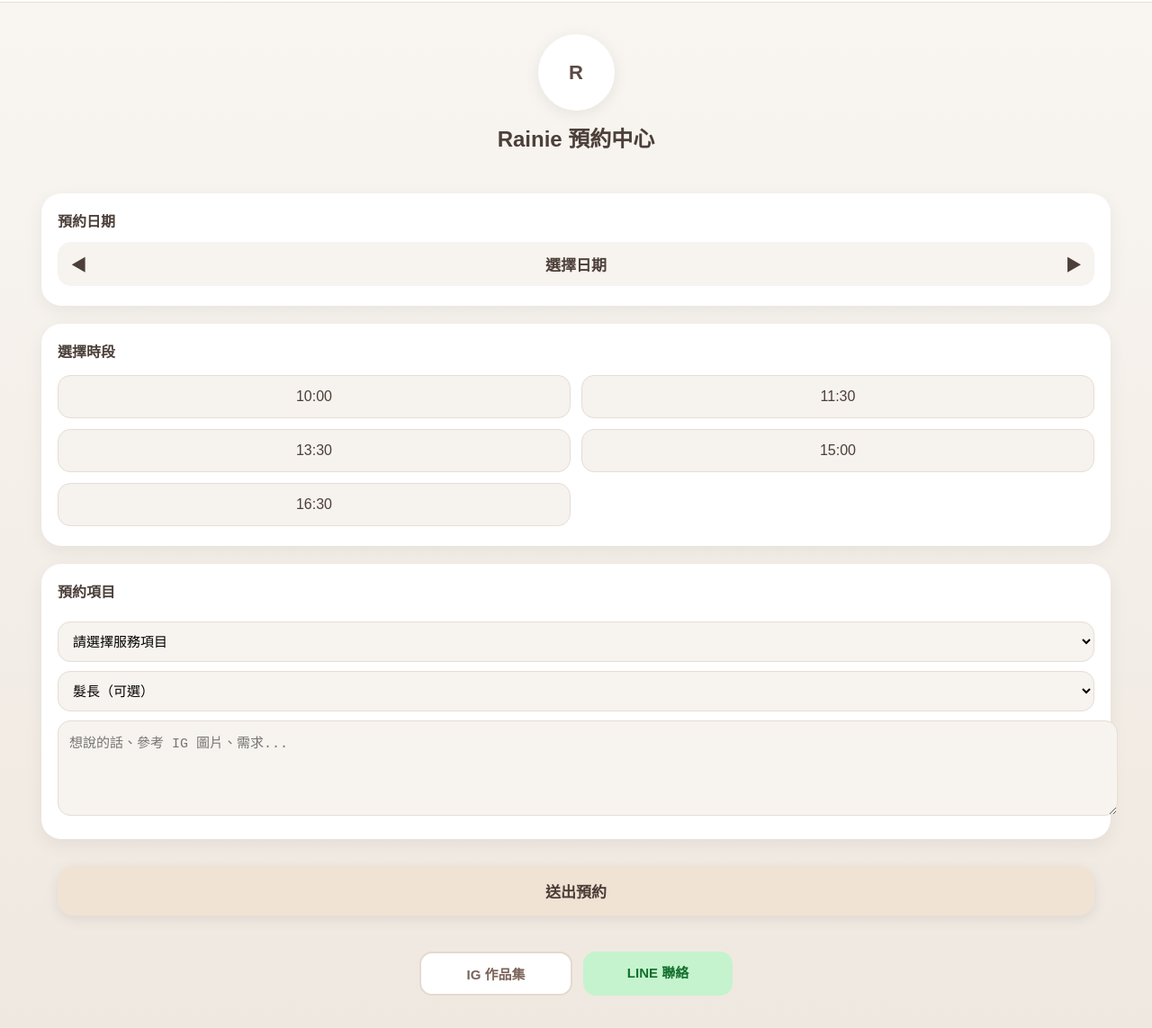
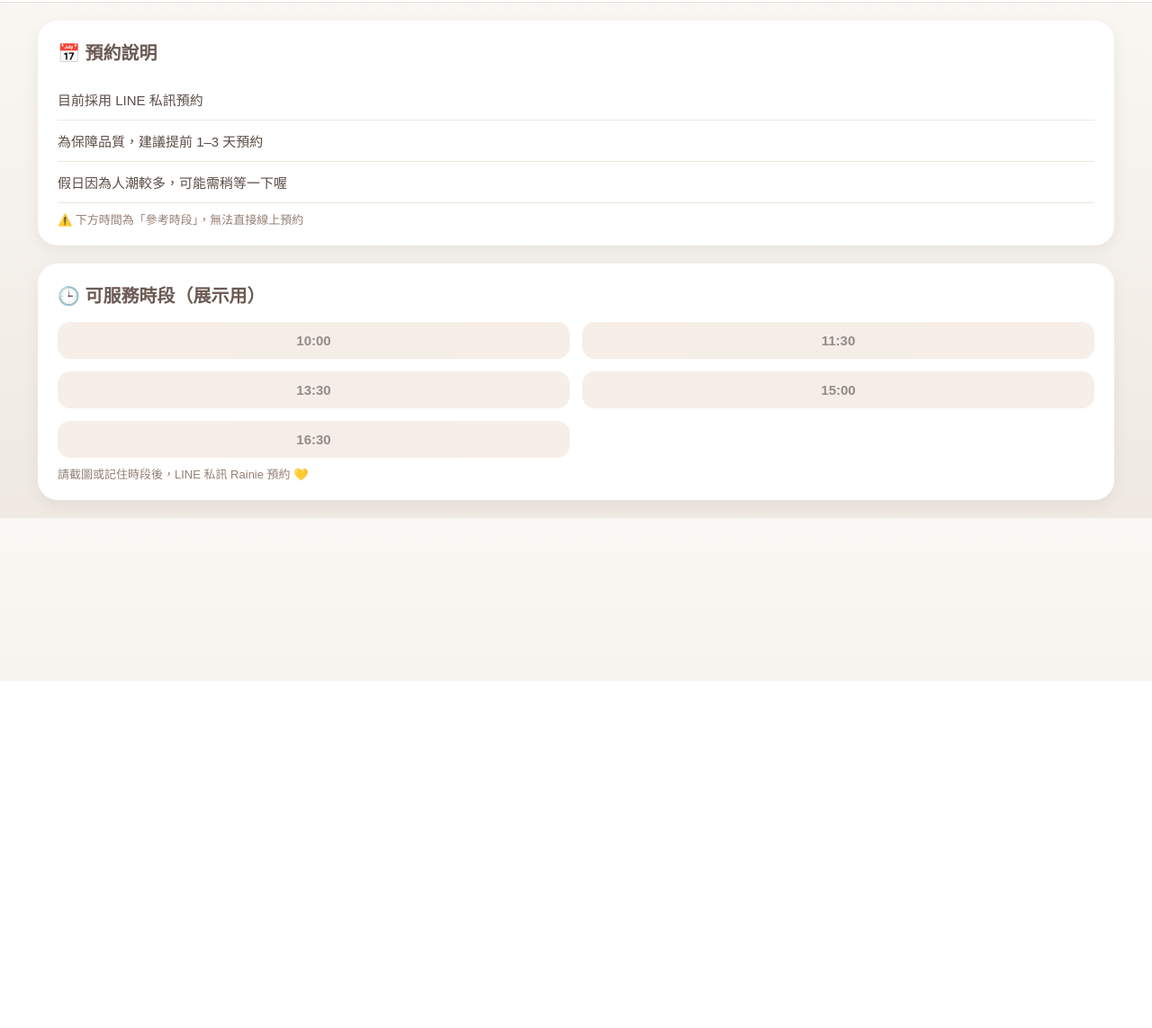
Before and after one commit to yvv8schrsb-glitch/yvv8schrsb-glitch.github.io, a plain HTML site: page booking.html in a window 1280 px wide. Shown: the part 43-1186 px from the top of the page at 90% size. After the commit the page ends 800 px from the top, so only its background shows below. Drawn offline with Linux system fonts and the light colour scheme.

Commit message:
Update booking.html

```diff
--- a/booking.html
+++ b/booking.html
@@ -9,9 +9,10 @@
 <style>
 body {
     margin: 0;
+    padding: 0;
     font-family: "Noto Sans TC", sans-serif;
-    background: linear-gradient(#f9f6f2, #efe8e0);
-    color: #4c3f39;
+    background: linear-gradient(#faf8f4, #efe9e2);
+    color: #4b413c;
 }
 
 /* 導覽列 */
@@ -34,125 +35,58 @@
     font-size: 15px;
 }
 
-.header {
-    text-align: center;
-    padding: 35px 20px 25px;
-}
-
-.logo-circle {
-    width: 85px;
-    height: 85px;
-    background: #ffffff;
-    border-radius: 50%;
-    box-shadow: 0 4px 18px rgba(0,0,0,0.07);
-    display: flex;
-    align-items: center;
-    justify-content: center;
-    font-size: 22px;
-    font-weight: 700;
-    color: #5a4a43;
-    margin: 0 auto 12px;
-}
-
-.title {
-    font-size: 24px;
-    font-weight: 800;
-}
-
-.section {
+/* 卡片 */
+.card {
     width: 90%;
     background: #ffffff;
     margin: 20px auto;
-    padding: 18px 18px 22px;
+    padding: 20px 22px;
     border-radius: 22px;
     box-shadow: 0 6px 20px rgba(0,0,0,0.06);
 }
 
-.section-title {
-    font-size: 16px;
-    font-weight: 700;
-    margin-bottom: 12px;
+.title {
+    font-size: 20px;
+    font-weight: 800;
+    margin-bottom: 16px;
+    color: #6b5a53;
 }
 
-.date-box {
+/* 項目 */
+.item-row {
     display: flex;
     justify-content: space-between;
-    align-items: center;
-    background: #f7f3ee;
-    padding: 12px 15px;
-    border-radius: 15px;
-    font-size: 17px;
-    font-weight: 600;
+    padding: 12px 0;
+    border-bottom: 1px solid #efe7df;
+    font-size: 15px;
+    color: #5b4c45;
 }
 
-.time-grid {
+/* 時段按鈕 */
+.time-box {
     display: grid;
     grid-template-columns: repeat(2, 1fr);
-    gap: 12px;
-    margin-top: 15px;
+    gap: 14px;
+    margin-top: 10px;
 }
 
 .time-btn {
-    padding: 14px;
-    background: #f6f2ed;
-    border: 1px solid #e6ddd6;
+    padding: 12px 0;
+    background: #f2e7dd;
+    text-align: center;
     border-radius: 14px;
-    text-align: center;
+    font-weight: 700;
+    color: #6a5b54;
+    font-size: 15px;
+    pointer-events: none;   /* 無法點選 */
+    opacity: 0.7;
 }
 
-.select-box {
-    width: 100%;
-    background: #f7f3ee;
-    border-radius: 14px;
-    padding: 12px;
-    border: 1px solid #e6ddd6;
-    font-size: 15px;
-    margin-top: 10px;
+.notice {
+    margin: 8px 0 0;
+    font-size: 13px;
+    color: #957f73;
 }
-
-.submit-btn {
-    width: 90%;
-    margin: 30px auto 40px;
-    display: block;
-    padding: 15px;
-    border: none;
-    border-radius: 18px;
-    background: #f1e3d3;
-    font-size: 17px;
-    font-weight: 700;
-    color: #4a3d37;
-    box-shadow: 0 4px 15px rgba(0,0,0,0.08);
-}
-
-.contact-buttons {
-    display: flex;
-    gap: 12px;
-    justify-content: center;
-    margin-top: 20px;
-}
-
-.btn-ig, .btn-line {
-    padding: 12px 18px;
-    border-radius: 14px;
-    font-size: 15px;
-    text-decoration: none;
-    font-weight: 600;
-    min-width: 130px;
-    text-align: center;
-    display: block;
-}
-
-.btn-ig {
-    background: #fff;
-    border: 2px solid #e5d9cf;
-    color: #7b645a;
-}
-
-.btn-line {
-    background: #c5f3cd;
-    color: #136f2d;
-}
-
 </style>
 </head>
 
@@ -164,66 +98,31 @@
     <a href="price.html">價目表</a>
 </div>
 
-<div class="header">
-    <div class="logo-circle">R</div>
-    <div class="title">Rainie 預約中心</div>
+<!-- 預約說明 -->
+<div class="card">
+    <div class="title">📅 預約說明</div>
+
+    <div class="item-row">目前採用 LINE 私訊預約</div>
+    <div class="item-row">為保障品質，建議提前 1–3 天預約</div>
+    <div class="item-row">假日因為人潮較多，可能需稍等一下喔</div>
+
+    <div class="notice">⚠️ 下方時間為「參考時段」，無法直接線上預約</div>
 </div>
 
-<form action="https://formsubmit.co/tina900829@gmail.com" method="POST">
+<!-- 時段展示（不能選） -->
+<div class="card">
+    <div class="title">🕒 可服務時段（展示用）</div>
 
-<div class="section">
-    <div class="section-title">預約日期</div>
-
-    <div class="date-box">
-        <span>◀</span>
-        <span>選擇日期</span>
-        <span>▶</span>
-    </div>
-</div>
-
-<div class="section">
-    <div class="section-title">選擇時段</div>
-
-    <div class="time-grid">
+    <div class="time-box">
         <div class="time-btn">10:00</div>
         <div class="time-btn">11:30</div>
         <div class="time-btn">13:30</div>
         <div class="time-btn">15:00</div>
         <div class="time-btn">16:30</div>
     </div>
+
+    <div class="notice">請截圖或記住時段後，LINE 私訊 Rainie 預約 💛</div>
 </div>
-
-<div class="section">
-    <div class="section-title">預約項目</div>
-
-    <select name="項目" class="select-box" required>
-        <option value="">請選擇服務項目</option>
-        <option>洗髮</option>
-        <option>剪髮</option>
-        <option>護髮</option>
-        <option>染髮（不漂）</option>
-    </select>
-
-    <select name="髮長" class="select-box">
-        <option value="">髮長（可選）</option>
-        <option>短髮</option>
-        <option>中長髮</option>
-        <option>長髮</option>
-    </select>
-
-    <textarea name="留言" class="select-box" style="height:80px;" placeholder="想說的話、參考 IG 圖片、需求..."></textarea>
-</div>
-
-<button class="submit-btn" type="submit">送出預約</button>
-
-</form>
-
-<div class="contact-buttons">
-    <a href="https://www.instagram.com/rainie_.hair" class="btn-ig" target="_blank">IG 作品集</a>
-    <a href="https://lin.ee/b66B1AB" class="btn-line" target="_blank">LINE 聯絡</a>
-</div>
-
-<br><br>
 
 </body>
 </html>
```
